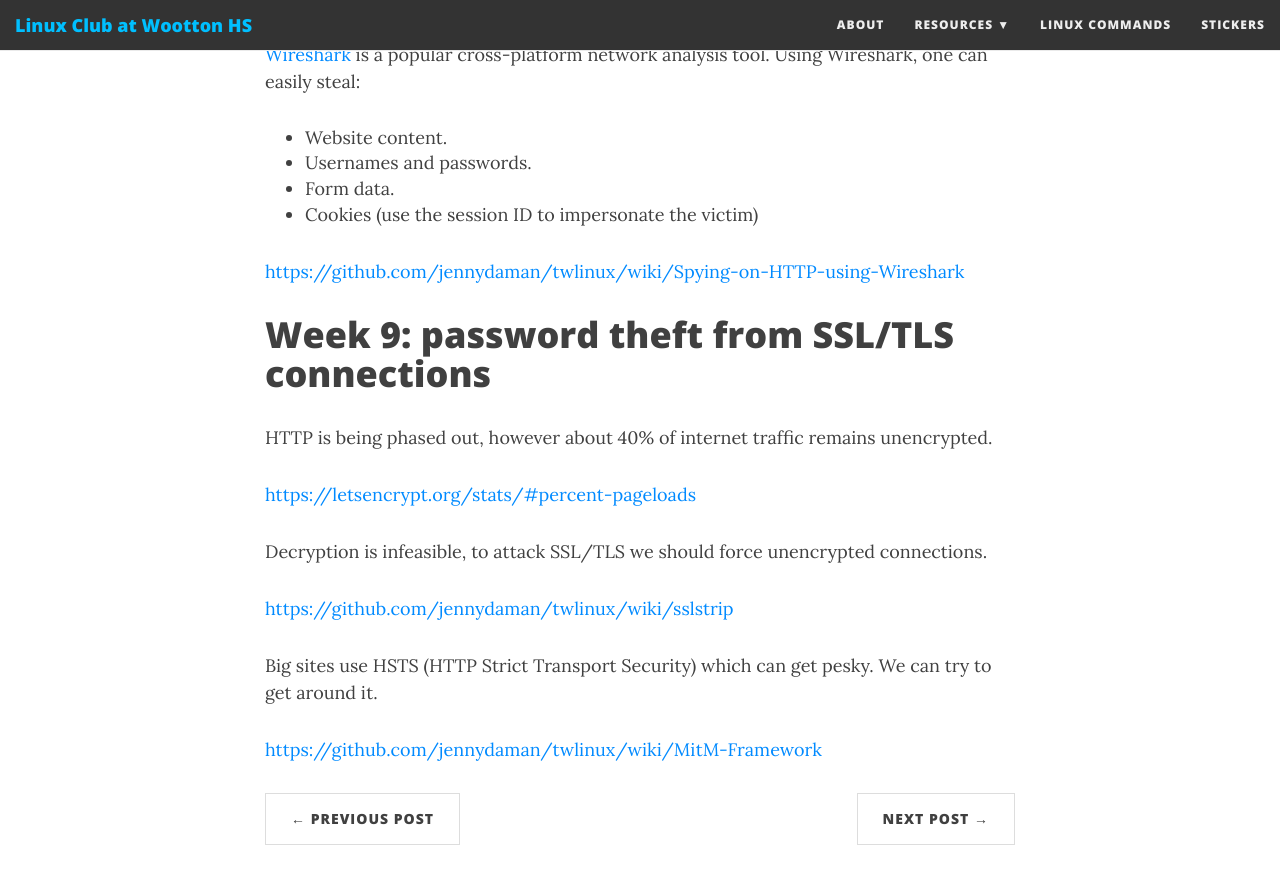
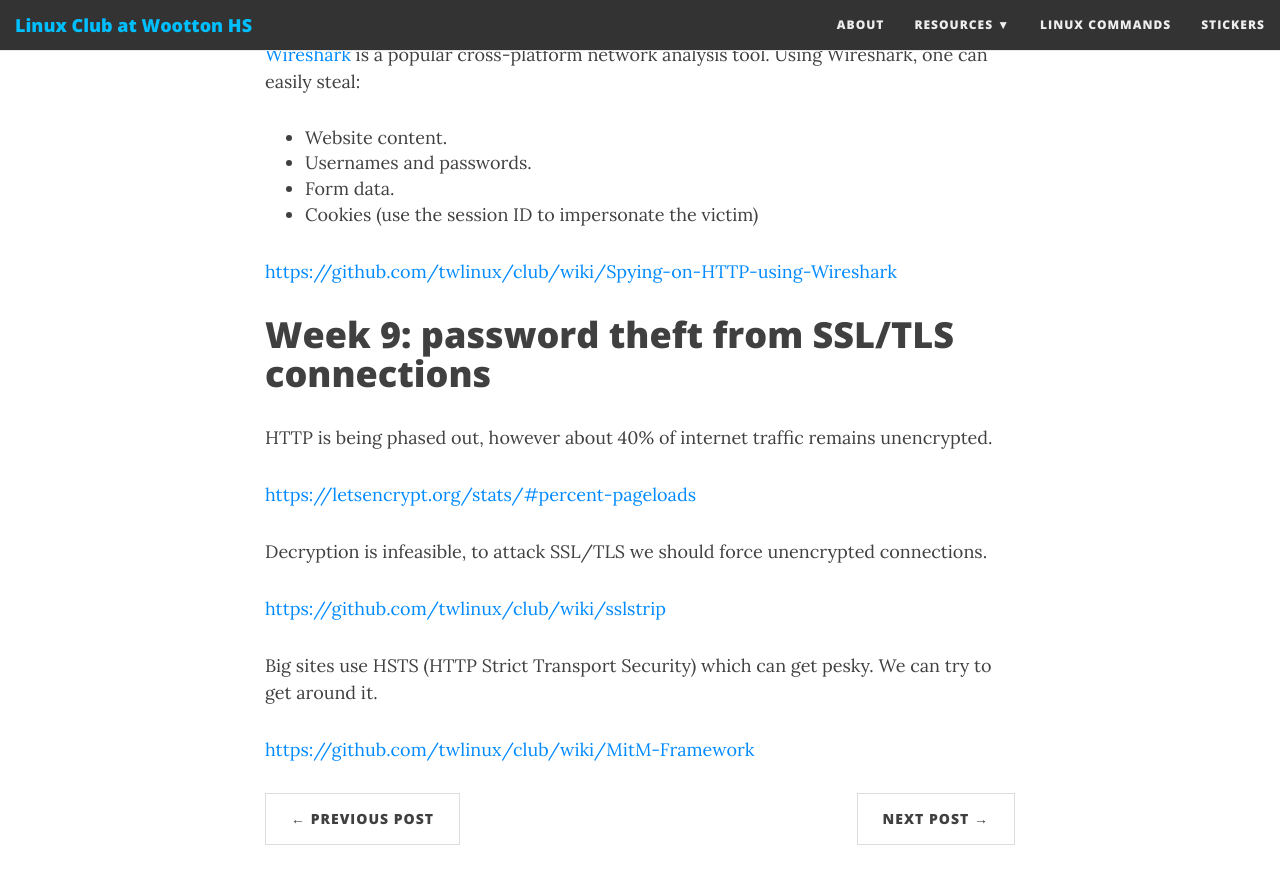
Before and after one commit to wsec/basaam0.github.io, a Jekyll site: the page built from _posts/2017-11-14-packet-sniffing.md, in a window 1280 px wide and 900 px high, scrolled down 1446 px. Shown: the top 884 px of the window. Built offline with Jekyll 4.4.1, drawn with Linux system fonts in a browser that asks for light colours; nearby versions of some CDN libraries; comment, search, counter and statistics services are not loaded.

Commit message:
Update wiki links

```diff
--- a/_posts/2017-11-14-packet-sniffing.md
+++ b/_posts/2017-11-14-packet-sniffing.md
@@ -29,7 +29,7 @@ Packets have a destination IP address of the router's **default gateway** when h
 - Form data.
 - Cookies (use the session ID to impersonate the victim)
 
-<https://github.com/jennydaman/twlinux/wiki/Spying-on-HTTP-using-Wireshark>
+<https://github.com/twlinux/club/wiki/Spying-on-HTTP-using-Wireshark>
 
 # Week 9: password theft from SSL/TLS connections
 
@@ -39,8 +39,8 @@ HTTP is being phased out, however about 40% of internet traffic remains unencryp
 
 Decryption is infeasible, to attack SSL/TLS we should force unencrypted connections.
 
-<https://github.com/jennydaman/twlinux/wiki/sslstrip>
+<https://github.com/twlinux/club/wiki/sslstrip>
 
 Big sites use HSTS (HTTP Strict Transport Security) which can get pesky. We can try to get around it.
 
-<https://github.com/jennydaman/twlinux/wiki/MitM-Framework>
+<https://github.com/twlinux/club/wiki/MitM-Framework>
```
Also changed, not shown: _posts/2017-10-01-first-week-prep.md (+1 -1 lines), _posts/2017-10-10-cli.md (+1 -1 lines), _posts/2017-10-24-sysadmin.md (+1 -1 lines), _posts/2017-10-31-mitm.md (+2 -2 lines), README.md.
